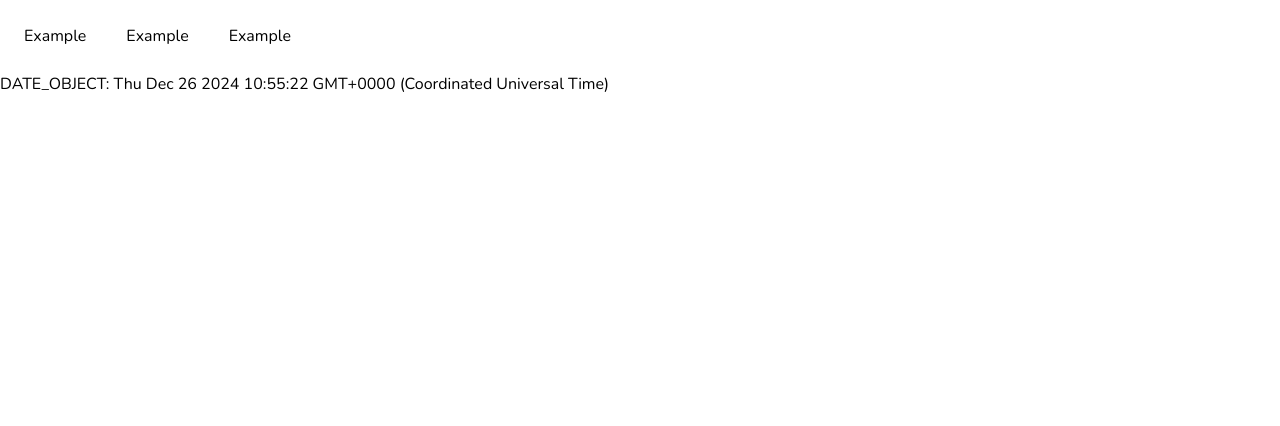
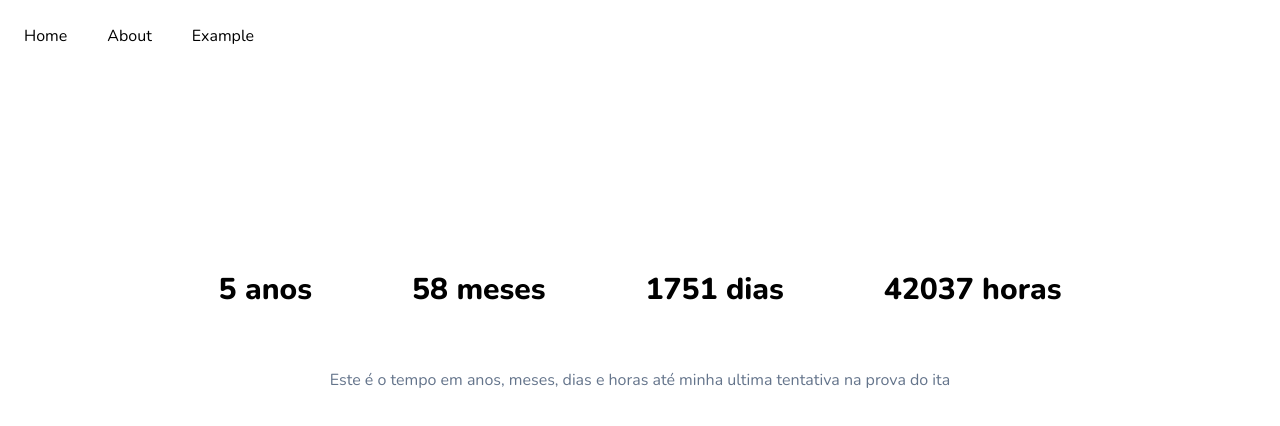
Before and after one commit to BORRAACH/ITA_HUB, a Svelte app: page / in a window 1280 px wide. Shown: the top 426 px of the page. Built offline with nearby package versions, Linux system fonts and the light colour scheme; a web font is replaced by a local one.

Commit message:
initial concept design

```diff
--- a/src/App.svelte
+++ b/src/App.svelte
@@ -1,9 +1,13 @@
 <script>
   import Clock from "./components/Clock.svelte";
-import Header from "./components/Header.svelte";
+  import Header from "./components/+layout.svelte";
+
+  const darkMode = $state(localStorage);
 </script>
 
-<main>
+<main class="dark:bg-neutral-900">
   <Header />
-  <Clock />
+  <div class="px-5">
+    <Clock />
+  </div>
 </main>
--- a/src/app.css
+++ b/src/app.css
@@ -8,3 +8,7 @@
 * {
   font-family: var(--general-font-family);
 }
+
+main {
+  min-height: 100vh;
+}
--- /dev/null
+++ b/src/components/+layout.svelte
@@ -0,0 +1,19 @@
+<script>
+  import DarkModeButton from "./DarkModeButton.svelte";
+</script>
+
+<header class="backdrop-blur-sm flex justify-between items-center p-6">
+  <ul class="flex gap-10 dark:text-slate-100">
+    <li>
+      <a href="#"> Home </a>
+    </li>
+    <li>
+      <a href="/about"> About </a>
+    </li>
+    <li>
+      <a href="#"> Example </a>
+    </li>
+  </ul>
+</header>
+
+<slot />
--- a/src/components/Clock.svelte
+++ b/src/components/Clock.svelte
@@ -1,13 +1,73 @@
 <script lang="ts">
-    const date = $state(new Date())
+  class Time {
+    static currentDate = new Date();
+    static finalDate = new Date("2029-10-13");
+    static differenceOfMiliseconds =
+      this.finalDate.getTime() - this.currentDate.getTime();
 
+    static getYearsLeft() {
+      const differenceInYears =
+        this.finalDate.getFullYear() - this.currentDate.getFullYear();
+      return differenceInYears;
+    }
+
+    static getMonthsLeft() {
+      const differenceInMonths =
+        this.differenceOfMiliseconds / (30 * 24 * 60 * 60 * 1000);
+      return Math.floor(differenceInMonths);
+    }
+
+    static getDaysLeft() {
+      const differenceOfDays =
+        this.differenceOfMiliseconds / (24 * 60 * 60 * 1000);
+      return Math.floor(differenceOfDays);
+    }
+
+    static getHoursLeft() {
+      const differenceOfHours = this.differenceOfMiliseconds / (60 * 60 * 1000);
+      return Math.floor(differenceOfHours);
+    }
+  }
 </script>
 
-<div>
-    DATE_OBJECT: {date}
-
+<div class="mt-40">
+  <div class="flex gap-5 justify-center dark:text-neutral-400">
+    <div class="backdrop-blur-sm rounded-md p-10 flex justify-center">
+      <h1 class="text-3xl font-extrabold">
+        {Time.getYearsLeft()} anos
+      </h1>
+    </div>
+    <div class="backdrop-blur-sm rounded-md p-10 flex justify-center">
+      <h1 class="text-3xl font-extrabold">
+        {Time.getMonthsLeft()} meses
+      </h1>
+    </div>
+    <div class="backdrop-blur-sm rounded-md p-10 flex justify-center">
+      <h1 class="text-3xl font-extrabold">
+        {Time.getDaysLeft()} dias
+      </h1>
+    </div>
+    <div class="backdrop-blur-sm rounded-md p-10 flex justify-center">
+      <h1 class="text-3xl font-extrabold">
+        {Time.getHoursLeft()} horas
+      </h1>
+    </div>
+  </div>
+  <div class="flex justify-center">
+    <h4 class="text-slate-500 dark:text-neutral-600 mt-5">
+      Este é o tempo em anos, meses, dias e horas até minha ultima tentativa na
+      prova do ita
+    </h4>
+  </div>
 </div>
 
 <style>
+  :root {
+    --shadow: rgb(204, 219, 232, 0.2) 1px 4px 20px 5px inset,
+      rgba(255, 255, 255, 1) -3px -3px 6px 1px inset;
+  }
 
+  .intern-shadow {
+    box-shadow: var(--shadow);
+  }
 </style>
--- /dev/null
+++ b/src/components/DarkModeButton.svelte
@@ -0,0 +1,20 @@
+<script lang="ts">
+  document.documentElement.classList.toggle(
+    "dark",
+    localStorage.theme === "dark" ||
+      (!("theme" in localStorage) &&
+        window.matchMedia("prefers-color-scheme: dark").matches),
+  );
+
+  let darkMode = $state(false);
+
+  function setDarkMode() {
+    darkMode ? "" : (darkMode = false);
+  }
+</script>
+
+<div class="flex items-center">
+  <button onclick={setDarkMode} class="dark:bg-neutral-100 px-3 py-1">
+    Dark mode
+  </button>
+</div>
--- a/src/components/Header.svelte
+++ /dev/null
@@ -1,13 +0,0 @@
-<header>
-  <ul class="flex gap-10 p-6">
-    <li>
-      <a href="#"> Example </a>
-    </li>
-    <li>
-      <a href="#"> Example </a>
-    </li>
-    <li>
-      <a href="#"> Example </a>
-    </li>
-  </ul>
-</header>
--- /dev/null
+++ b/src/routes/about/+page.svelte
@@ -0,0 +1 @@
+ABOUT
```
Also changed, not shown: 1 other file (tests, documents, lock files or other folders).
